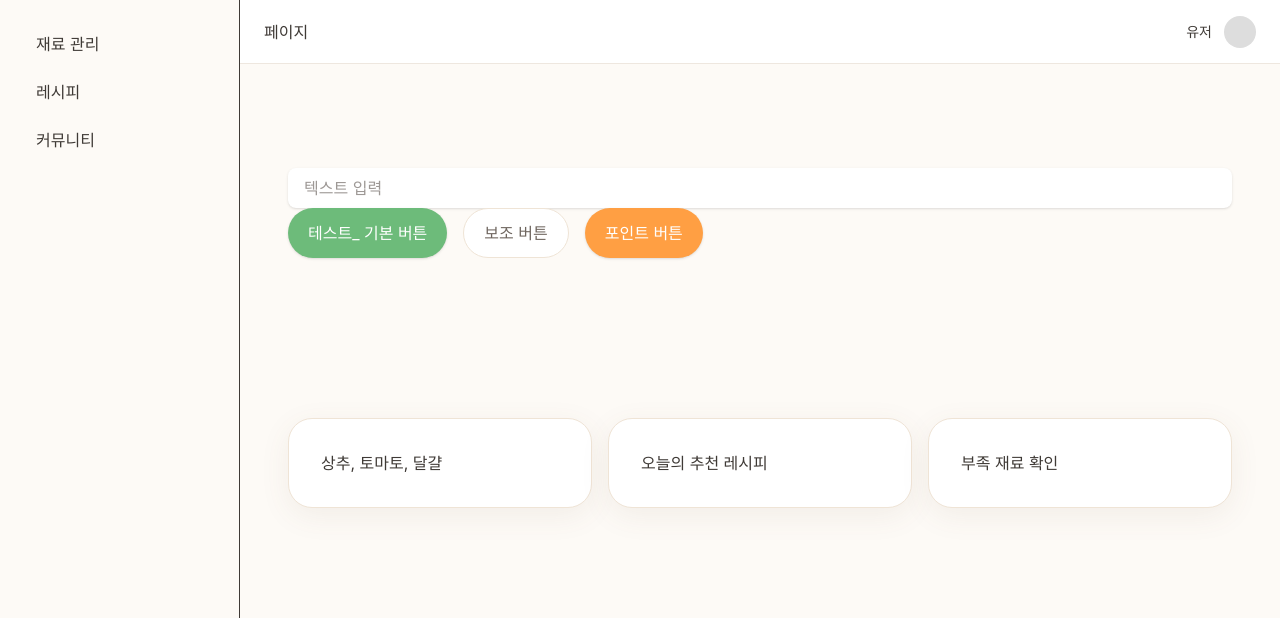
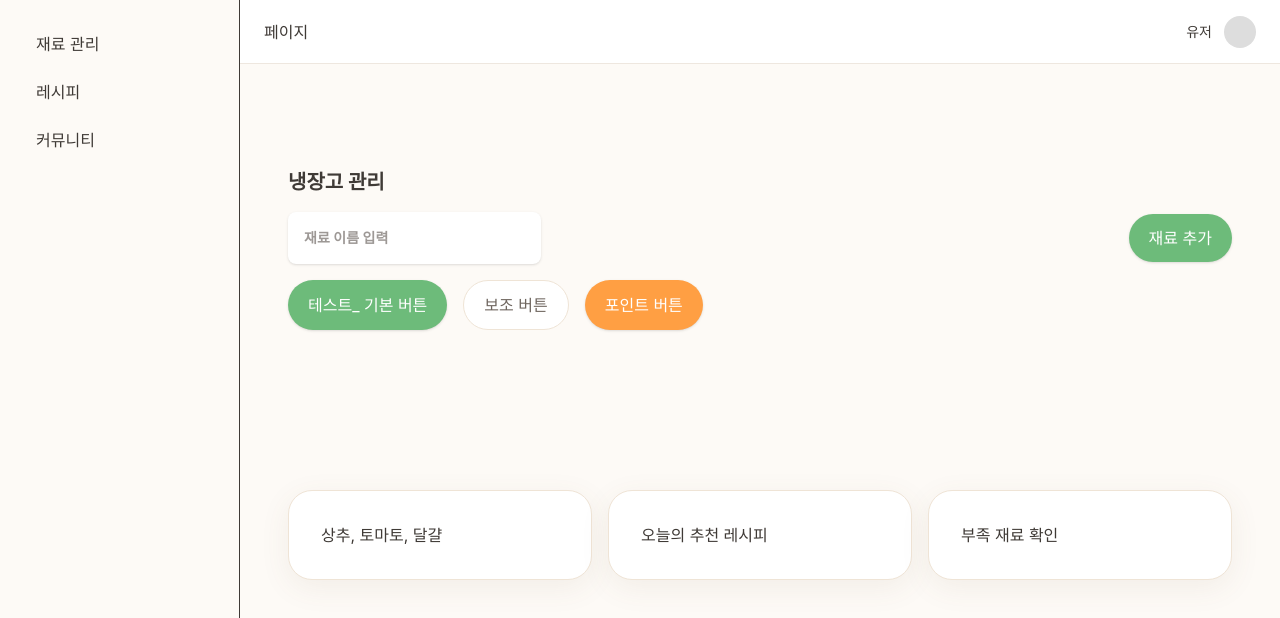
Before and after one commit to FoggyCaligo/project_final_frontend, a Next.js app: page /fridge in a window 1280 px wide. Shown: the top 618 px of the page. Built offline with nearby package versions, Linux system fonts and the light colour scheme; no server answers.

Commit message:
feat : 텍스트 입력 컴포넌트 placeholder 설정 기능 추가

```diff
--- a/src/app/fridge/page.jsx
+++ b/src/app/fridge/page.jsx
@@ -21,7 +21,15 @@ export default function FridgePage() {
     return (
         <PrivateLayout>
             <Section>
-                <TextInput getText={(value) => console.log(value)} />
+
+                <div className="mb-4 text-xl font-bold">냉장고 관리</div>
+
+                <div className="flex items-center gap-2 justify-between">
+                    <TextInput getText={(text) => console.log("입력된 텍스트:", text)} placeholder="재료 이름 입력" />
+                    <Button handleClick={() => alert("재료 추가")}>재료 추가</Button>
+                </div>
+                <div className="mb-4">
+                </div>
                 <div className="flex gap-4">
                     <Button handleClick={() => alert("test")}>테스트_ 기본 버튼</Button>
                     <Button variant="secondary" handleClick={() => alert("secondary")}>보조 버튼</Button>
--- a/src/components/ui/TextInput.jsx
+++ b/src/components/ui/TextInput.jsx
@@ -1,6 +1,6 @@
-export default function TextInput({ children, variant = "primary", getText }) {
+export default function TextInput({ children, variant = "primary", getText, placeholder = "" }) {
     const base =
-        "text-left bg-white rounded-lg focus:ring-1 focus:ring-gray-300 focus:outline-none transition w-full px-4 py-2";
+        "text-left text-sm font-semibold bg-white rounded-lg focus:ring-1 focus:ring-gray-300 focus:outline-none px-4 py-4 transition";
 
     const styles = {
         primary:
@@ -23,6 +23,6 @@ export default function TextInput({ children, variant = "primary", getText }) {
     };
 
     return (
-        <input type = "text" className={`${base} ${styles[variant]}`} style={inlineStyle[variant]} placeholder="텍스트 입력" onInput={(e) => getText(e.target.value)} />
+        <input type = "text" className={`${base} ${styles[variant]}`} style={inlineStyle[variant]} placeholder={placeholder} onInput={(e) => getText(e.target.value)} />
     );
 }
```
